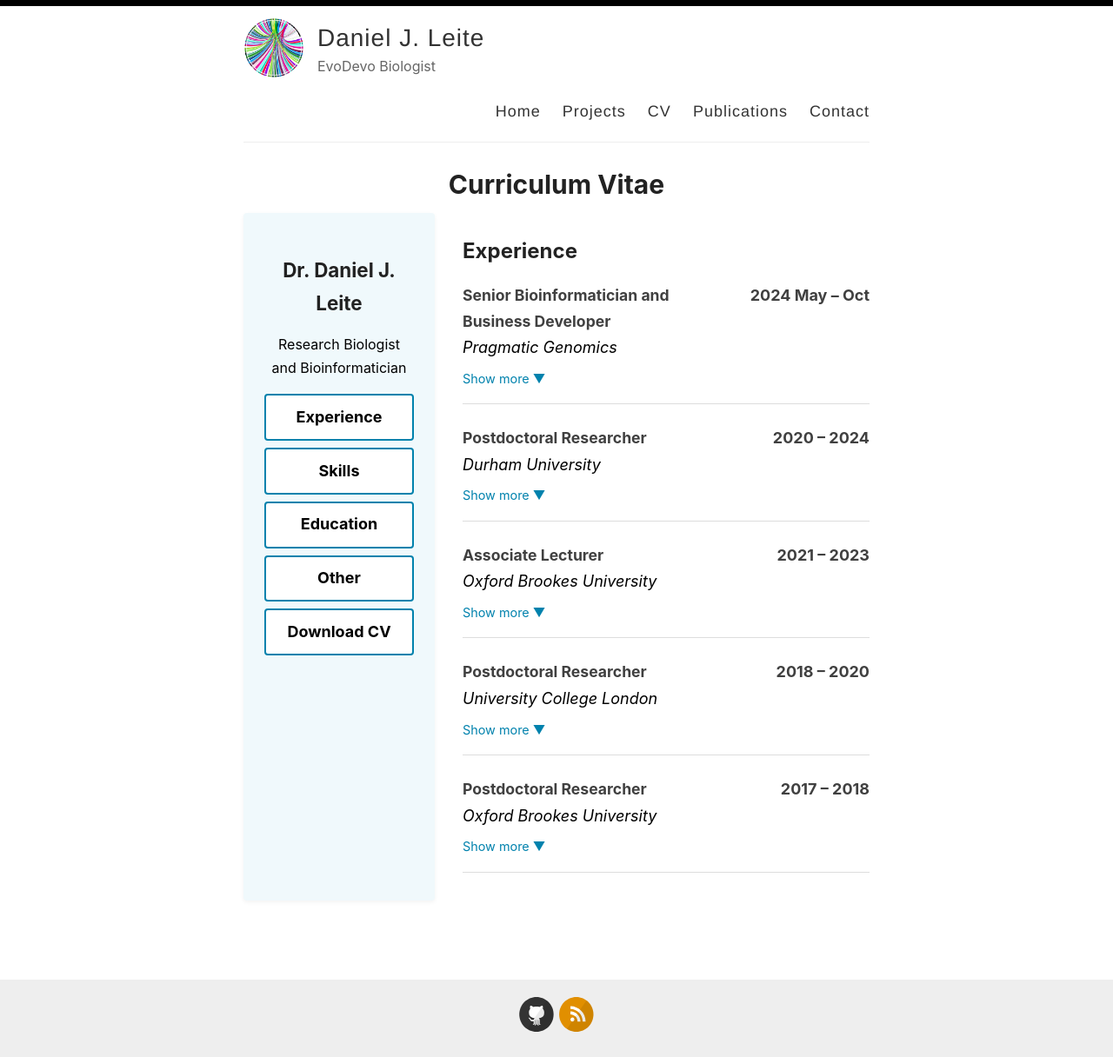
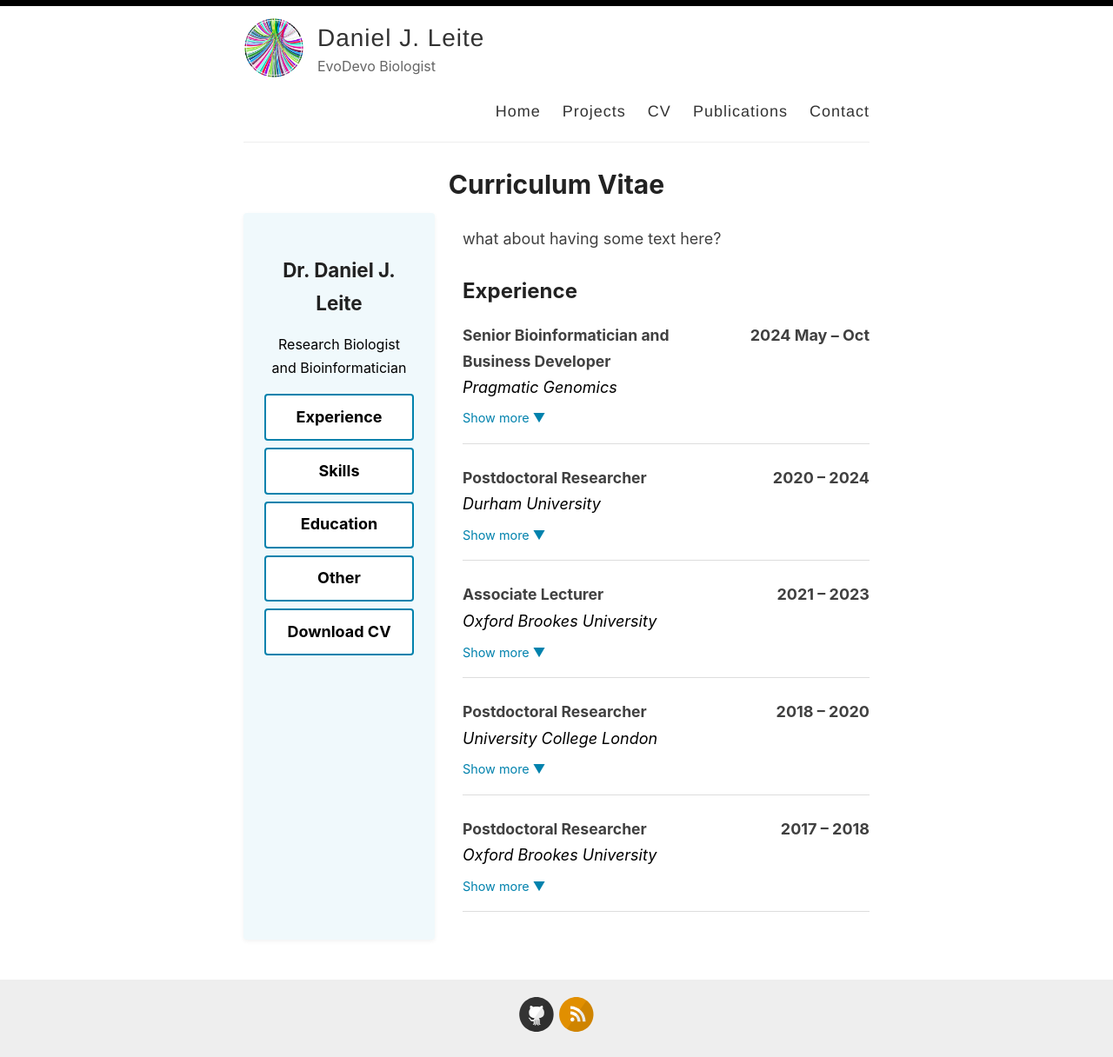
Before and after one commit to djleite/djleite.github.io, a Jekyll site: the page built from _pages/cv.md, in a window 1280 px wide and 1216 px high. Shown: the whole window at 87% size. Built offline with Jekyll 4.4.1, drawn with Linux system fonts in a browser that asks for light colours.

Commit message:
update cv panels

```diff
--- a/_pages/cv.md
+++ b/_pages/cv.md
@@ -18,6 +18,7 @@ permalink: /cv/
 
   <!-- Main Content -->
   <div class="cv-content">
+    <p>what about having some text here?</p>
     <!-- Experience -->
     <div id="experience" class="cv-section active">
     <h2>Experience</h2>
```
